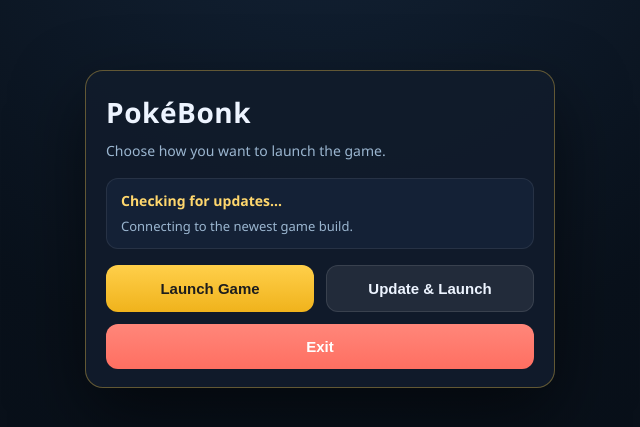
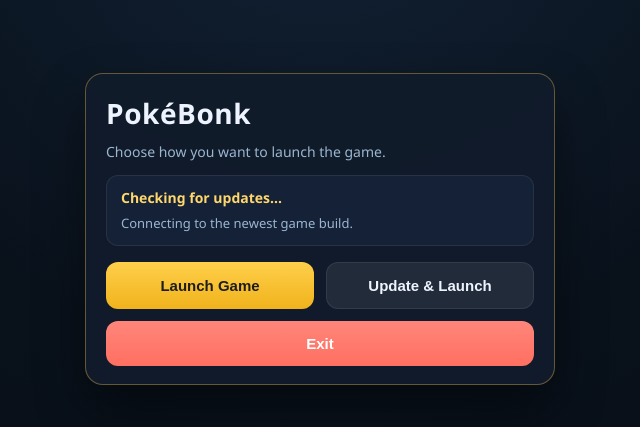
Before and after one commit to JOWEND04/unofficial_pokebonk, an Electron app: page windows/launcher.html in a window 1600 px wide. Shown: the part 171-598 px from the top of the page, 480-1120 px from the left. Drawn offline with Linux system fonts and the light colour scheme; no server answers.

Commit message:
Refactor CSS styles in launcher.html

```diff
--- a/windows/launcher.html
+++ b/windows/launcher.html
@@ -21,28 +21,29 @@
 
       html, body {
         margin: 0;
-        width: 100%;
-        height: 100%;
-        font-family: "Segoe UI", sans-serif;
+        width: 100vw;
+        height: 100vh;
+        overflow: hidden;
         background: radial-gradient(circle at top, #132337 0%, var(--bg) 48%, #070c13 100%);
         color: var(--text);
+        font-family: "Segoe UI", sans-serif;
       }
 
       body {
         display: flex;
         align-items: center;
         justify-content: center;
-        padding: 24px;
       }
 
       .launcher {
-        width: 100%;
-        max-width: 470px;
+        width: 470px;
+        max-width: calc(100vw - 28px);
+        min-height: 200px;
         background: rgba(17, 28, 43, 0.96);
-        border: 1px solid rgba(255, 207, 74, 0.34);
+        border: 1px solid rgba(255, 207, 74, 0.35);
         border-radius: 18px;
-        box-shadow: 0 28px 70px rgba(0,0,0,0.5);
-        padding: 22px 20px 18px;
+        box-shadow: 0 24px 50px rgba(0,0,0,0.42);
+        padding: 20px 20px 18px;
       }
 
       .title {
@@ -53,17 +54,17 @@
       }
 
       .subtitle {
-        margin: 0 0 18px;
+        margin: 0 0 14px;
         color: var(--muted);
         font-size: 14px;
       }
 
       .status {
         background: rgba(22, 36, 58, 0.8);
-        border: 1px solid rgba(255, 255, 255, 0.08);
+        border: 1px solid rgba(255,255,255,0.08);
         border-radius: 12px;
         padding: 12px 14px;
-        min-height: 60px;
+        min-height: 62px;
         color: var(--text);
         margin-bottom: 16px;
       }
@@ -107,9 +108,9 @@
       }
 
       .secondary {
-        background: rgba(255, 255, 255, 0.08);
+        background: rgba(255,255,255,0.08);
+        border: 1px solid rgba(255,255,255,0.08);
         color: var(--text);
-        border: 1px solid rgba(255,255,255,0.1);
       }
 
       .danger {
@@ -123,7 +124,9 @@
       .status-ready { color: var(--accent-strong); }
 
       @media (max-width: 440px) {
-        .actions { grid-template-columns: 1fr; }
+        .actions {
+          grid-template-columns: 1fr;
+        }
       }
     </style>
   </head>
```
